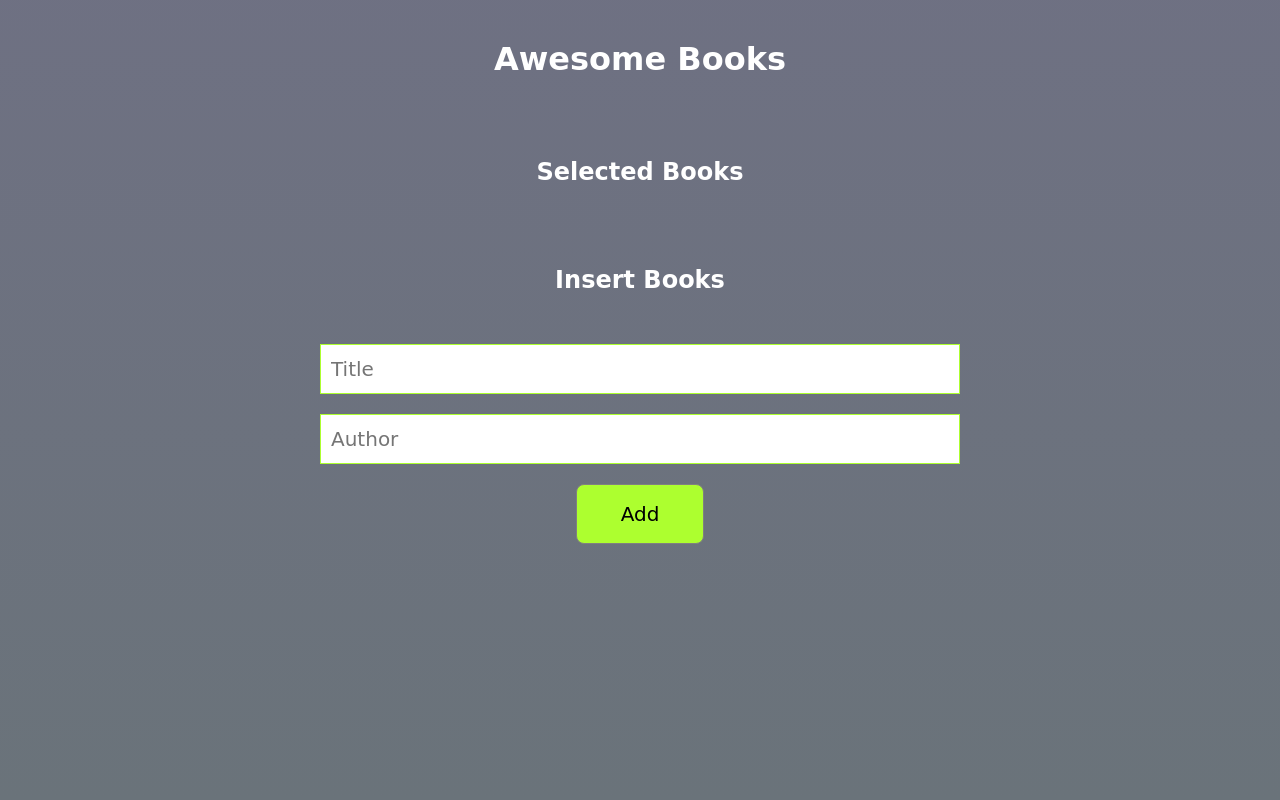
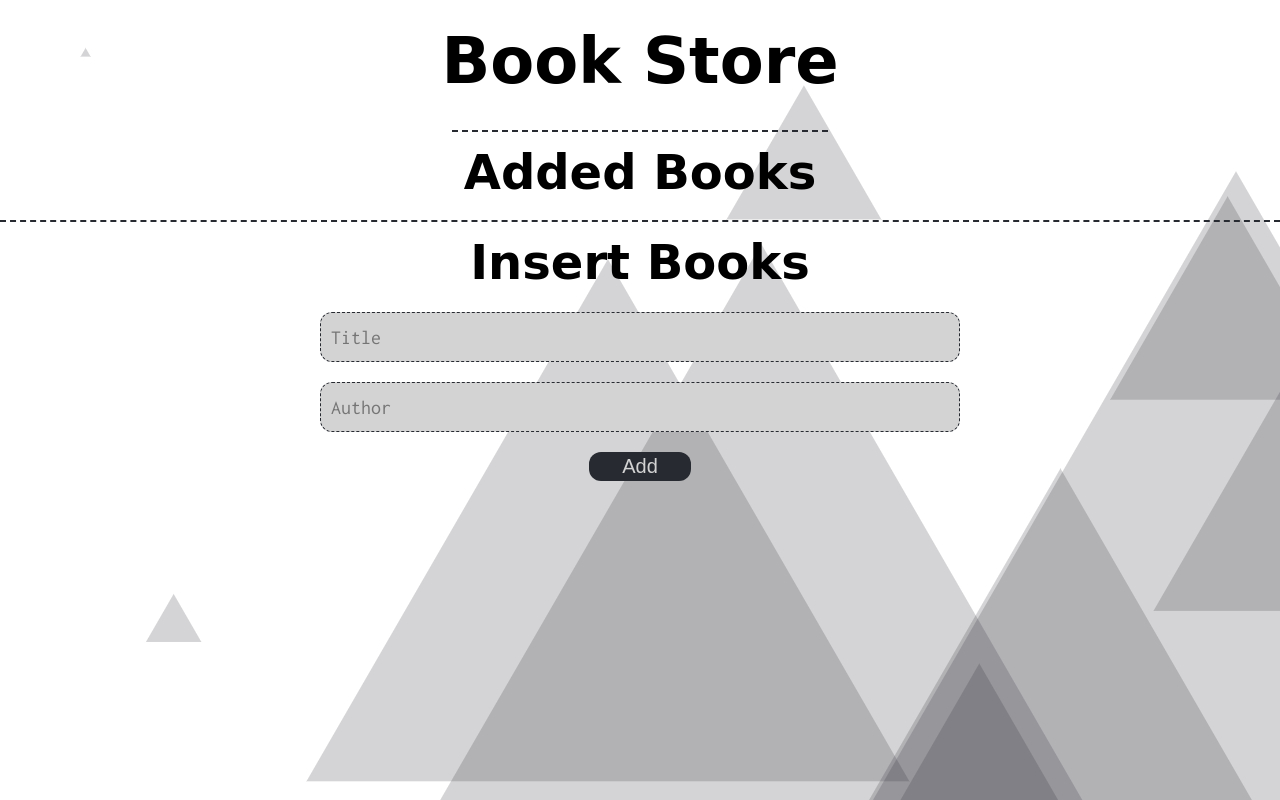
Before and after one commit to Ewoskyx/Bookstore, a website with bundled scripts: page index.html in a window 1280 px wide. Built offline with nearby package versions, Linux system fonts and the light colour scheme; a web font is replaced by a local one.

Commit message:
Add new styles

```diff
--- a/index.html
+++ b/index.html
@@ -10,11 +10,11 @@
   <body>
     <header>
       <div class="header-top">
-        <h1 class="title1">Awesome Books</h1>
+        <h1 class="title1">Book Store</h1>
       </div>
     </header>
-    <section>
-      <h2>Selected Books</h2>
+    <section class="books">
+      <h2>Added Books</h2>
       <div class="books-wrapper" id="books-wrapper"></div>
     </section>
     <section class="input-wrapper">
@@ -25,14 +25,14 @@
           placeholder="Title"
           id="title"
           name="title"
-          maxlength="30"
+          maxlength="23"
         />
         <input
           type="text"
           placeholder="Author"
           id="author"
           name="author"
-          maxlength="30"
+          maxlength="23"
         />
         <button type="submit" id="add-btn">Add</button>
       </form>
--- a/js/ui.js
+++ b/js/ui.js
@@ -14,7 +14,9 @@ class UI {
     div.className = "book-div";
     h3.innerText = `Title : ${book.title}`;
     h4.innerText = `Author :  ${book.author}`;
-    button.innerHTML = "remove";
+    h3.className = 'book-header';
+    h4.className = 'book-header';
+    button.innerHTML = "x";
     button.id = book.id;
     button.type = "button";
     button.className = "rmv";
--- a/style.css
+++ b/style.css
@@ -1,29 +1,52 @@
+@import url("https://fonts.googleapis.com/css2?family=Estonia&family=Inconsolata&display=swap");
 * {
   margin: 0;
   padding: 0;
   box-sizing: border-box;
-  font-family: 'Kalam', cursive;
   list-style: none;
 }
 
+:root {
+  --inner-header: "Inconsolata", monospace;
+  --inner-content: "Estonia", cursive;
+  --col-dark: #272a31;
+  --col-red: #ec5242;
+  --col-light: #d3d3d3;
+}
+
 body {
-  background-image: linear-gradient(to bottom, #04082793, #6a737a);
-  min-height: 100vh;
-  font-family: 'Libre Baskerville', serif;
-  display: flex;
-  flex-direction: column;
+  background-image: url(./img/bg_1.jpg);
+}
+
+h1 {
+  font-size: 4em;
+  padding: 24px;
+}
+
+h2 {
+  font-size: 3em;
+  padding: 12px;
+  border-top: 2px dashed var(--col-dark);
+  margin-top: 8px;
 }
 
 h1,
 h2 {
-  margin: 40px 0;
   text-align: center;
-  z-index: 99;
-  color: #fff;
+  font-family: var(--inner-content);
+}
+
+.books {
+  display: flex;
+  justify-content: center;
+  align-items: center;
+  flex-wrap: wrap;
+  height: auto;
 }
 
 .books-wrapper {
   display: flex;
+  width: 100%;
   justify-content: center;
   align-items: center;
   flex-direction: column;
@@ -31,28 +54,51 @@ h2 {
 }
 
 input {
-  border: 1px solid greenyellow;
+  font-family: var(--inner-header);
 }
 
 .book-div {
-  width: 80%;
+  width: 50%;
   display: grid;
-  grid-template-columns: 40% 40% 20%;
-  column-gap: 10px;
-  background-color: black;
+  grid-template-columns: 45% 45% 10%;
+  background-color: #ec5242;
   color: white;
   padding: 12px;
   align-items: center;
   border-radius: 8px;
 }
 
+.book-div:nth-child(odd) {
+  background: var(--col-red);
+}
+
+.book-div:nth-child(even) {
+  background: var(--col-dark);
+}
+
+.book-header {
+  font-family: var(--inner-header);
+}
+
 button {
   padding: 3px;
-  border: 0.6px solid grey;
-  width: 60px;
-  height: 30px;
-  border-radius: 8px;
-  background-color: white;
+  border: none;
+  outline: none;
+  background-color: transparent;
+  width: 26%;
+  height: 100%;
+  color: var(--col-light);
+  cursor: pointer;
+  justify-self: end;
+  text-align: center;
+  transform: rotate(90deg);
+  transition: all 0.3s ease-in-out;
+  font-size: 1em;
+}
+
+button:hover {
+  color: #fff;
+  transform: rotate(270deg);
 }
 
 .input-wrapper {
@@ -76,6 +122,9 @@ button {
   height: 50px;
   padding: 10px;
   font-size: 20px;
+  border: 1px dashed var(--col-dark);
+  background-color: var(--col-light);
+  border-radius: 12px;
 }
 
 .form-container input::placeholder {
@@ -83,9 +132,12 @@ button {
 }
 
 .form-container button {
-  width: 10%;
-  height: 60px;
+  width: 8%;
+  height: 30%;
   font-size: 20px;
-  background-color: greenyellow;
+  background-color: var(--col-dark);
   cursor: pointer;
+  text-align: center;
+  border-radius: 12px;
+  transform: rotate(0deg);
 }
```
Also changed, not shown: img/bg_1.jpg (added), img/bottom-left-frame.svg (added).
